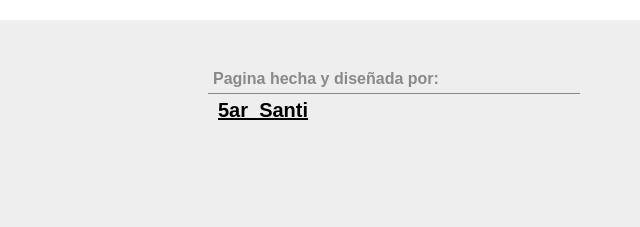
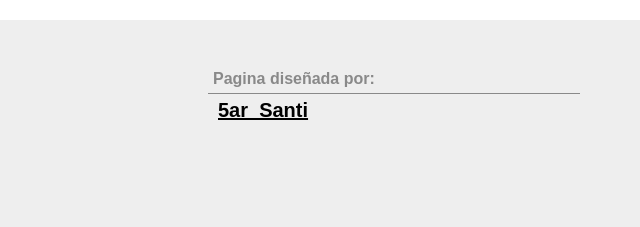
Before and after one commit to 5arSanti/Sunrise-Mirror, a plain HTML site: page index.html in a window 1280 px wide. Shown: the part 2440-2667 px from the top of the page, 640-1280 px from the left. Drawn offline with Linux system fonts and the light colour scheme.

Commit message:
Bug fixes

```diff
--- a/index.html
+++ b/index.html
@@ -25,12 +25,12 @@
                 <li>
                     <a href="#imagenes">Imagenes</a>
                 </li>
-                <li>
+                <!-- <li>
                     <a href="">Toys</a>
                 </li>
                 <li>
                     <a href="">Others</a>
-                </li>
+                </li> -->
             </ul>
         </nav>
 
@@ -104,7 +104,7 @@
                 </div>
                 <div class="subContainer">
                     <ul>
-                        <p>Pagina hecha y diseñada por:</p>
+                        <p>Pagina diseñada por:</p>
                         <li>
                             <a href="https://www.linkedin.com/in/santiago-ariasb/">5ar_Santi</a>
                         </li>
```
